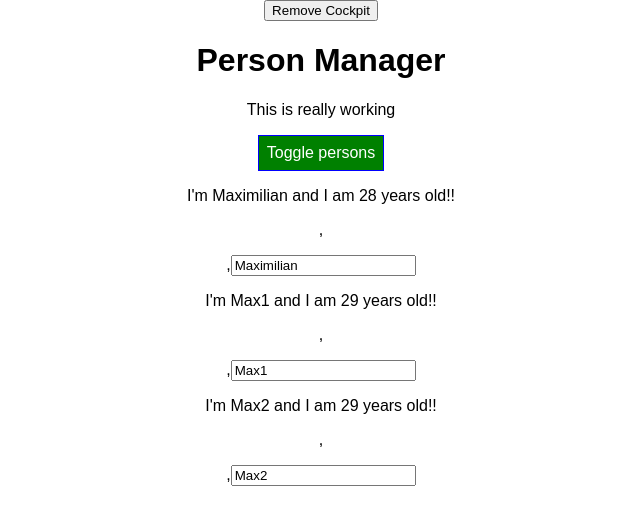
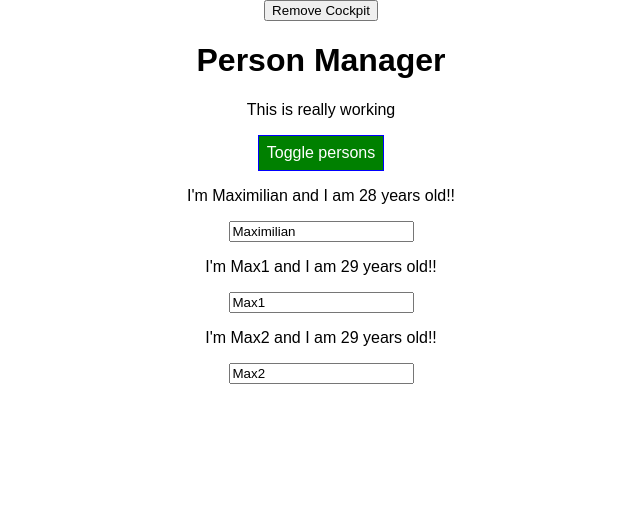
Before and after one commit to cristinadoroftei/FirstReactProject, a React app: page / in a window 1280 px wide. Both pictures are taken after a click on the button "Toggle persons". Shown: the top 518 px of the page, without its empty margins (319-959 px from the left). Built offline with nearby package versions, Linux system fonts and the light colour scheme.

Commit message:
hoc file WithClass in the short, easy way

```diff
--- a/src/components/Persons/Person/Person.js
+++ b/src/components/Persons/Person/Person.js
@@ -9,13 +9,11 @@
         console.log('[Person.js] rendering...')
         return (
             <Aux>
-                <p onClick={this.props.click}>I'm {this.props.name}  and I am {this.props.age} years old!!</p>,
-                <p>{this.props.children}</p>,
+                <p onClick={this.props.click}>I'm {this.props.name}  and I am {this.props.age} years old!!</p>
+                <p>{this.props.children}</p>
                 <input type="text" onChange={this.props.changed} value={this.props.name}></input>
             </Aux>
         )
-
-
     }
 
 };
--- a/src/containers/App.js
+++ b/src/containers/App.js
@@ -3,6 +3,7 @@
 import classes from "./App.css";
 import Persons from '../components/Persons/Persons.js'
 import Cockpit from "../components/Cockpit/Cockpit.js"
+import WithClass from "../hoc/WithClass.js"
 
 class App extends Component {
   constructor(props) {
@@ -83,7 +84,7 @@
     }
 
     return (
-      <div className={classes.App}>
+      <WithClass classes={classes.App}>
         <button onClick={() => {this.setState({showCockpit: false})}}>Remove Cockpit</button>
         {this.state.showCockpit ?
         <Cockpit
@@ -92,7 +93,7 @@
           persons={this.state.persons}
           clicked={this.togglePersonsHandler}/> : null }
         {persons}
-      </div>
+      </WithClass>
     );
     // return React.createElement('div', null, React.createElement('h1', {className: 'App'}, 'Hi, Im a react app!') )
   }
--- /dev/null
+++ b/src/hoc/WithClass.js
@@ -0,0 +1,9 @@
+import React from 'react'
+
+const withClass = (props) => (
+    <div className={props.classes}>
+        {props.children}
+    </div>
+);
+
+export default withClass;
```
